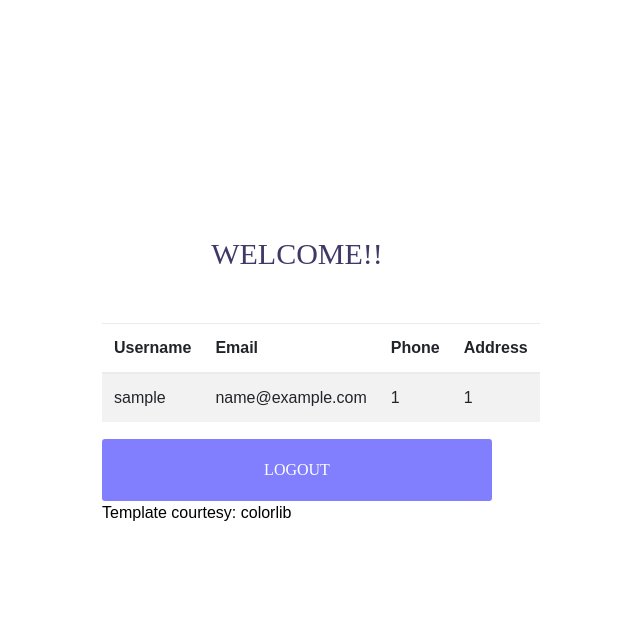
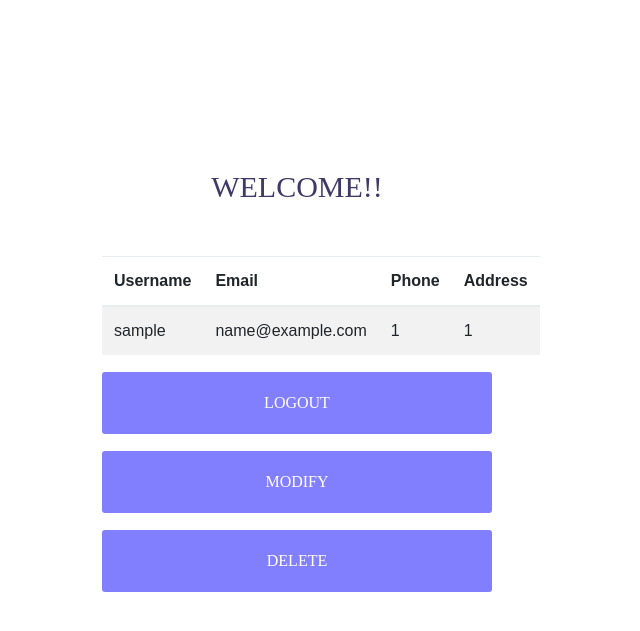
Before and after one commit to bhuvansingla/flask-login, a Flask app: page / in a window 1280 px wide. Shown: the top 631 px of the page, without its empty margins (343-983 px from the left). Run offline with Flask 3, Linux system fonts and the light colour scheme; the visitor is signed in with stand-in values (Sample User, id 1); some libraries are stand-ins or nearby versions; some web fonts are replaced.

Commit message:
delete button for user account

```diff
--- a/app.py
+++ b/app.py
@@ -75,6 +75,36 @@ def logout():
     session['logged_in'] = False
     return redirect(url_for('index'))
 
+@app.route('/modify', methods=['GET', 'POST'])
+def modify():
+    session['logged_in'] = False
+    print(request.form['phone'])
+    data = User.query.filter_by(username=session['username']).first()
+    """
+    if request.form['phone'] != "":
+        data.phone = request.form['phone']
+    if request.form['email'] != "":
+        data.email = request.form['email']
+    if request.form['address'] != "":
+        data.address = request.form['address']
+    #display success message
+
+    db.session.commit()
+    """
+    return redirect(url_for('index'))
+
+@app.route('/delete', methods=['GET', 'POST'])
+def delete():
+    session['logged_in'] = False
+    data = User.query.filter_by(username=session['username']).first()
+    db.session.delete(data)
+    db.session.commit()
+
+
+    return redirect(url_for('index'))
+
+
+
 
 if(__name__ == '__main__'):
     app.secret_key = "ThisIsNotASecret:p"
--- a/static/css/main.css
+++ b/static/css/main.css
@@ -458,7 +458,8 @@ iframe {
 
 
 /*//////////////////////////////////////////////////////////////////*/
-tr td:last-child {
-  width: 1%;
+/* make  the th and td adaptable to text width*/
+table th,
+table td {
   white-space: nowrap;
 }
--- a/templates/base.html
+++ b/templates/base.html
@@ -1,24 +1,31 @@
 <!DOCTYPE html>
 <html lang="en">
+
 <head>
 	<title>Flask Login</title>
 	<meta charset="UTF-8">
 	<meta name="viewport" content="width=device-width, initial-scale=1">
-	<link rel="icon" type="image/png" href="{{ url_for('static', filename='images/icons/favicon.ico') }}"/>
-	<link rel="stylesheet" type="text/css" href="{{ url_for('static', filename='vendor/bootstrap/css/bootstrap.min.css')}}">
-	<link rel="stylesheet" type="text/css" href="{{ url_for('static', filename='fonts/font-awesome-4.7.0/css/font-awesome.min.css')}}">
-	<link rel="stylesheet" type="text/css" href="{{ url_for('static', filename='fonts/Linearicons-Free-v1.0.0/icon-font.min.css')}}">
+	<link rel="icon" type="image/png" href="{{ url_for('static', filename='images/icons/favicon.ico') }}" />
+	<link rel="stylesheet" type="text/css"
+		href="{{ url_for('static', filename='vendor/bootstrap/css/bootstrap.min.css')}}">
+	<link rel="stylesheet" type="text/css"
+		href="{{ url_for('static', filename='fonts/font-awesome-4.7.0/css/font-awesome.min.css')}}">
+	<link rel="stylesheet" type="text/css"
+		href="{{ url_for('static', filename='fonts/Linearicons-Free-v1.0.0/icon-font.min.css')}}">
 	<link rel="stylesheet" type="text/css" href="{{ url_for('static', filename='vendor/animate/animate.css')}}">
-	<link rel="stylesheet" type="text/css" href="{{ url_for('static', filename='vendor/css-hamburgers/hamburgers.min.css')}}">
-	<link rel="stylesheet" type="text/css" href="{{ url_for('static', filename='vendor/animsition/css/animsition.min.css')}}">
+	<link rel="stylesheet" type="text/css"
+		href="{{ url_for('static', filename='vendor/css-hamburgers/hamburgers.min.css')}}">
+	<link rel="stylesheet" type="text/css"
+		href="{{ url_for('static', filename='vendor/animsition/css/animsition.min.css')}}">
 	<link rel="stylesheet" type="text/css" href="{{ url_for('static', filename='vendor/select2/select2.min.css')}}">
-	<link rel="stylesheet" type="text/css" href="{{ url_for('static', filename='vendor/daterangepicker/daterangepicker.css')}}">
+	<link rel="stylesheet" type="text/css"
+		href="{{ url_for('static', filename='vendor/daterangepicker/daterangepicker.css')}}">
 	<link rel="stylesheet" type="text/css" href="{{ url_for('static', filename='css/util.css')}}">
 	<link rel="stylesheet" type="text/css" href="{{ url_for('static', filename='css/main.css')}}">
 </head>
+
 <body>
 	{% block content %}{% endblock %}
-	<footer><p style="text-align:center;">Template courtesy: colorlib</p></footer>
 	<script src="{{ url_for('static', filename='vendor/jquery/jquery-3.2.1.min.js')}}"></script>
 	<script src="{{ url_for('static', filename='vendor/animsition/js/animsition.min.js')}}"></script>
 	<script src="{{ url_for('static', filename='vendor/bootstrap/js/popper.js')}}"></script>
@@ -29,4 +36,5 @@
 	<script src="{{ url_for('static', filename='vendor/countdowntime/countdowntime.js')}}"></script>
 	<script src="{{ url_for('static', filename='js/main.js')}}"></script>
 </body>
+
 </html>
--- a/templates/home.html
+++ b/templates/home.html
@@ -17,11 +17,12 @@
 					</tr>
 				</thead>
 				<tbody>
+
 					<tr>
 						<td>{{session.username}}</td>
-						<td>{{session.email}}</td>
-						<td>{{session.phone}}</td>
-						<td>{{session.address}}</td>
+						<td contenteditable="true">{{session.email}}</td>
+						<td contenteditable="true">{{session.phone}}</td>
+						<td contenteditable="true">{{session.address}}</td>
 					</tr>
 				</tbody>
 			</table>
@@ -30,7 +31,16 @@
 				<button class="login100-form-btn">
 					<a class="login100-form-btn" href="/logout">Logout</a>
 				</button>
-				<button class="button" href="/
+			</div>
+			<div class="container-login100-form-btn m-t-17">
+				<button class="login100-form-btn">
+					<a class="login100-form-btn" href="/modify">Modify</a>
+				</button>
+				<div class="container-login100-form-btn m-t-17">
+					<button class="login100-form-btn">
+						<a class="login100-form-btn" href="/delete"
+							onclick="return confirm('Are you sure you want to delete your account?')">Delete</a>
+				</div>
 			</div>
 		</div>
 	</div>
```
Lines whose indentation alone changed are shown as unchanged.
